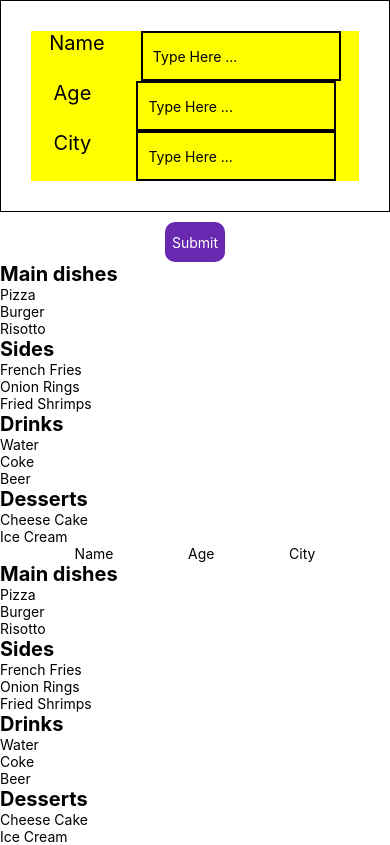
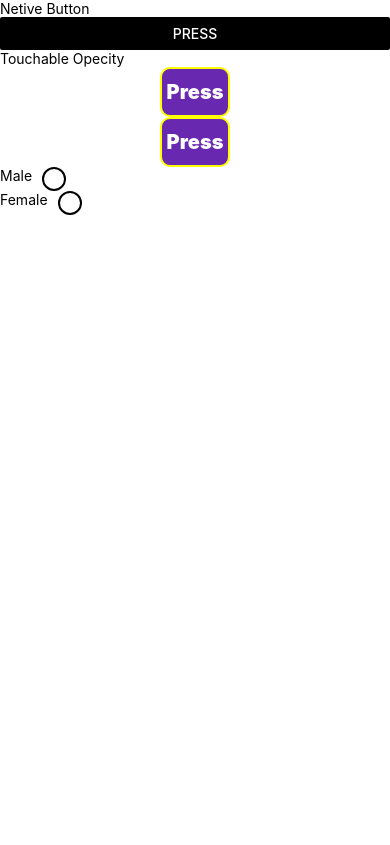
Before and after one commit to PrinceEnacton/Expo-Basic, a React Native app: screen / in a window 390 px wide. Built offline with nearby package versions, Linux system fonts and the light colour scheme.

Commit message:
Fix: now display Buttons

```diff
--- a/src/Screen/Home/index.js
+++ b/src/Screen/Home/index.js
@@ -1,9 +1,12 @@
 import React from "react";
 
-import Form from "../../Component/Core/Form";
+import Grid from "../../Component/Core/Grid";
+import CustomButton from "../../Component/Core/Button";
 
 function HomeScreen(props) {
-  return <Form />;
+  // return <Form />;
+  // return <Grid />;
+  return <CustomButton />;
 }
 export default HomeScreen;
 
```
